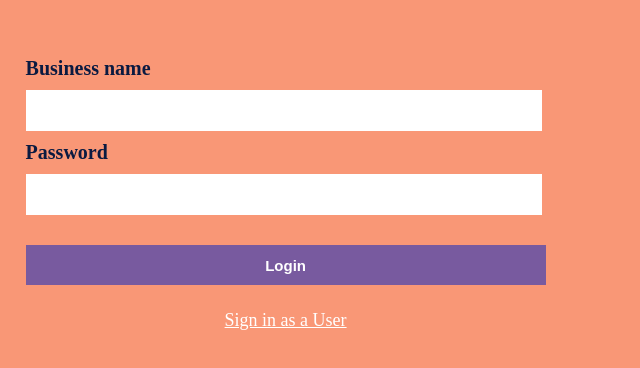
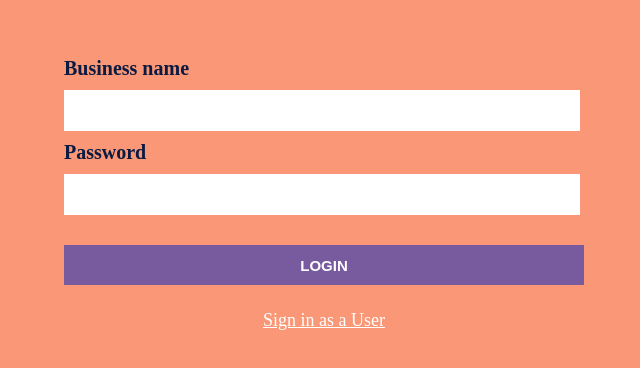
Before and after one commit to mithurssan/connectify_front_end, a React (Vite) app: page /login/business in a window 1280 px wide. Shown: the part 206-574 px from the top of the page, without its empty margins (0-640 px from the left). Built offline with nearby package versions, Linux system fonts and the light colour scheme.

Commit message:
finish the login page

```diff
--- a/src/pages/LoginBusiness/index.jsx
+++ b/src/pages/LoginBusiness/index.jsx
@@ -77,7 +77,7 @@ const LoginBusiness = () => {
           className='buisness-text'
         />
 
-        <input type='submit' value='Login' className='login-register-button' />
+        <input type='submit' value='LOGIN' className='login-register-button' />
         <div className='container'>
           <Link to='/login/user' className='sign-in-user'>
             Sign in as a User
--- a/src/pages/LoginBusiness/style.css
+++ b/src/pages/LoginBusiness/style.css
@@ -13,6 +13,10 @@
   border: none;
 }
 
+.buisness-text:focus {
+  outline: none;
+}
+
 .container-login-register {
   background-color: #f99776;
   width: 100vw;
@@ -22,7 +26,7 @@
 .buisness-container {
   position: fixed;
   top: 50%; /* Adjust the desired distance from the top */
-  left: 2%; /* Adjust the desired distance from the left */
+  left: 5%; /* Adjust the desired distance from the left */
   transform: translate(0, -50%); /* Center the container using translation */
   display: flex;
   flex-direction: column;
@@ -40,6 +44,15 @@
   color: white;
   font-size: 15px;
   font-weight: 900;
+  cursor: pointer;
+}
+
+.login-register-button:hover {
+  background-color: transparent;
+  border: 2px solid #785a9f;
+  transform: scale(1.1);
+  transition: 0.3s ease-in-out;
+  box-shadow: 2px 4px 4px rgba(0, 0, 0, 0.3);
 }
 
 .container {
```
